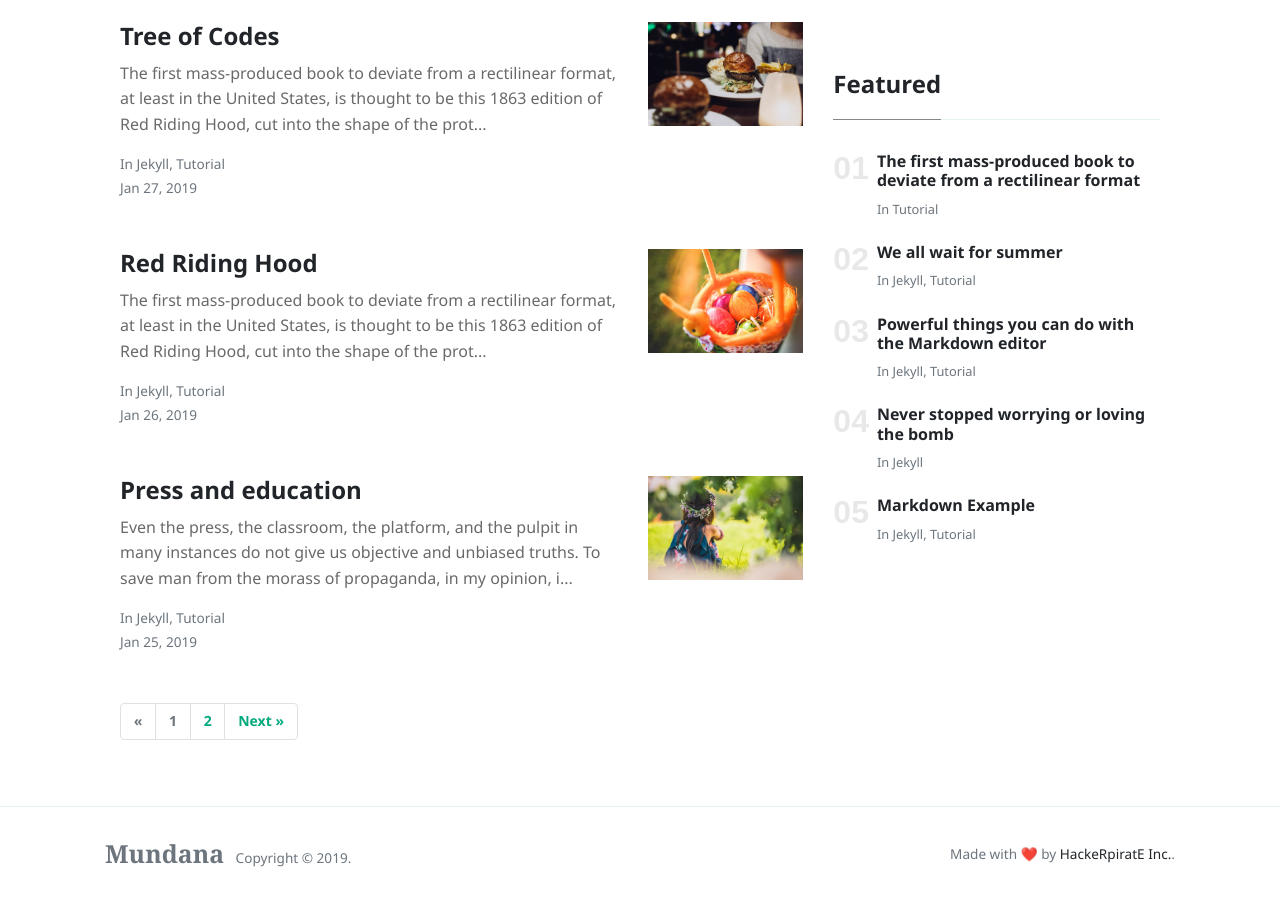
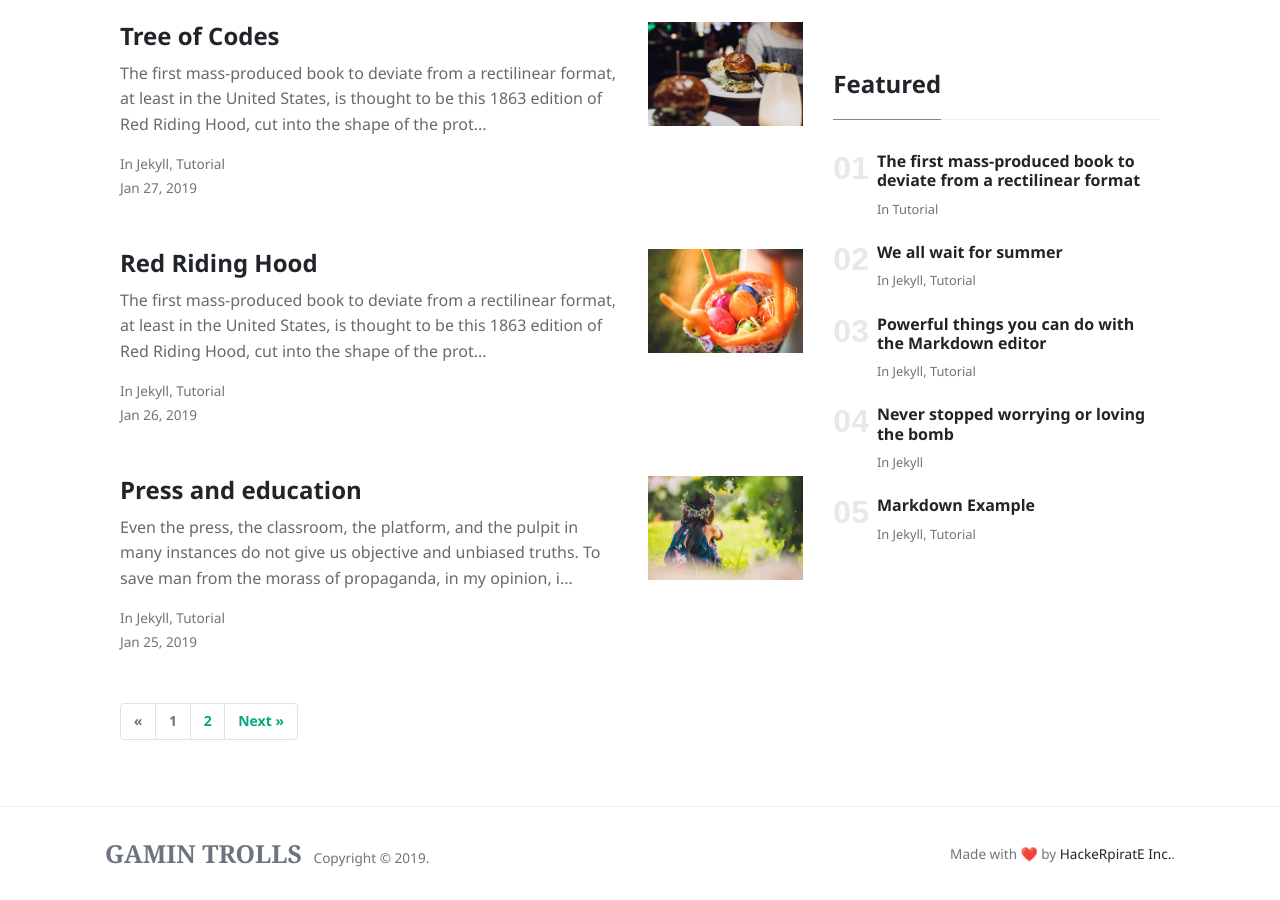
Before and after one commit to gamintrolls/gamintrolls.github.io, a Jekyll site: the page built from index.html, in a window 1280 px wide and 900 px high, scrolled down 1707 px. Built offline with Jekyll 4.4.1, drawn with Linux system fonts in a browser that asks for light colours; nearby versions of some CDN libraries; the list of posts is cut into pages by our own code.

Commit message:
Update default.html

```diff
--- a/_layouts/default.html
+++ b/_layouts/default.html
@@ -77,7 +77,7 @@
         <div class="container">
         <div class="row align-items-center justify-content-between">
             <div>
-                <span class="navbar-brand mr-2 mb-0"><strong>Mundana</strong></span>
+                <span class="navbar-brand mr-2 mb-0"><strong>GAMIN TROLLS</strong></span>
                 <span>Copyright © <script>document.write(new Date().getFullYear())</script>.</span>
             </div>
             <div>
```
